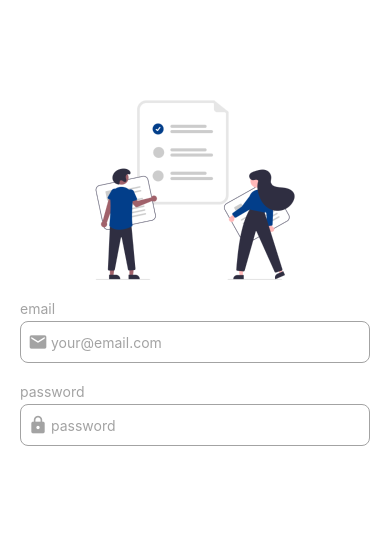
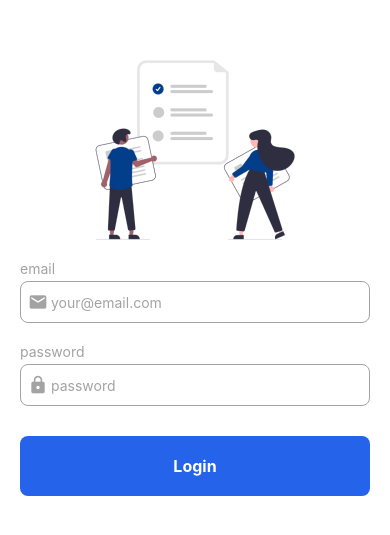
Before and after one commit to bopboy/rn-todoapp, a React Native app: screen / in a window 390 px wide. Shown: the part 149-684 px from the top of the page. Built offline with nearby package versions, Linux system fonts and the light colour scheme.

Commit message:
Button 컴포넌트 작성 (로그인용)

```diff
--- a/src/colors.js
+++ b/src/colors.js
@@ -3,6 +3,8 @@ export const BLACK = '#000000';
 
 export const PRIMARY = {
     DEFAULT: '#2563eb',
+    LIGHT: '#93c5fd',
+    DARK: '#1e3a8a',
 };
 
 export const GRAY = {
--- /dev/null
+++ b/src/components/Button.js
@@ -0,0 +1,36 @@
+import { Pressable, StyleSheet, Text } from 'react-native';
+import PropTypes from 'prop-types';
+import { PRIMARY, WHITE } from '../colors';
+const Button = ({ title, onPress, disabled }) => {
+    return (
+        <Pressable
+            onPress={onPress}
+            style={({ pressed }) => [
+                styles.container,
+                pressed && { backgroundColor: PRIMARY.DARK },
+                disabled && { backgroundColor: PRIMARY.LIGHT },
+            ]}
+            disabled={disabled}
+        >
+            <Text style={styles.title}>{title}</Text>
+        </Pressable>
+    );
+};
+
+Button.propTypes = {
+    title: PropTypes.string.isRequired,
+    onPress: PropTypes.func.isRequired,
+    disabled: PropTypes.bool,
+};
+
+const styles = StyleSheet.create({
+    container: {
+        backgroundColor: PRIMARY.DEFAULT,
+        borderRadius: 8,
+        justifyContent: 'center',
+        alignItems: 'center',
+        paddingVertical: 20,
+    },
+    title: { color: WHITE, fontSize: 16, fontWeight: '700' },
+});
+export default Button;
--- a/src/screens/SignInScreen.js
+++ b/src/screens/SignInScreen.js
@@ -1,5 +1,6 @@
 import { useRef, useState } from 'react';
-import { Image, StyleSheet, View } from 'react-native';
+import { Image, Keyboard, StyleSheet, View } from 'react-native';
+import Button from '../components/Button';
 import Input, {
     IconNames,
     KeyboardTypes,
@@ -11,10 +12,15 @@ const SignInScreen = () => {
     const [email, setEmail] = useState('');
     const [password, setPassword] = useState('');
     const passwordRef = useRef(null);
+    const [disabled, setDisabled] = useState(false);
 
     const onSubmit = () => {
-        console.log('onSubmit');
+        if (!disabled) {
+            Keyboard.dismiss();
+            console.log('onSubmit');
+        }
     };
+
     return (
         <SafeInputView>
             <View style={styles.container}>
@@ -43,6 +49,13 @@ const SignInScreen = () => {
                     iconName={IconNames.PASSWORD}
                     onSubmitEditing={onSubmit}
                 />
+                <View style={styles.buttonContainer}>
+                    <Button
+                        title={'Login'}
+                        onPress={onSubmit}
+                        disabled={disabled}
+                    />
+                </View>
             </View>
         </SafeInputView>
     );
@@ -59,5 +72,11 @@ const styles = StyleSheet.create({
         width: 200,
         height: 200,
     },
+    buttonContainer: {
+        width: '100%',
+        paddingHorizontal: 20,
+        marginTop: 20,
+    },
 });
+
 export default SignInScreen;
```
